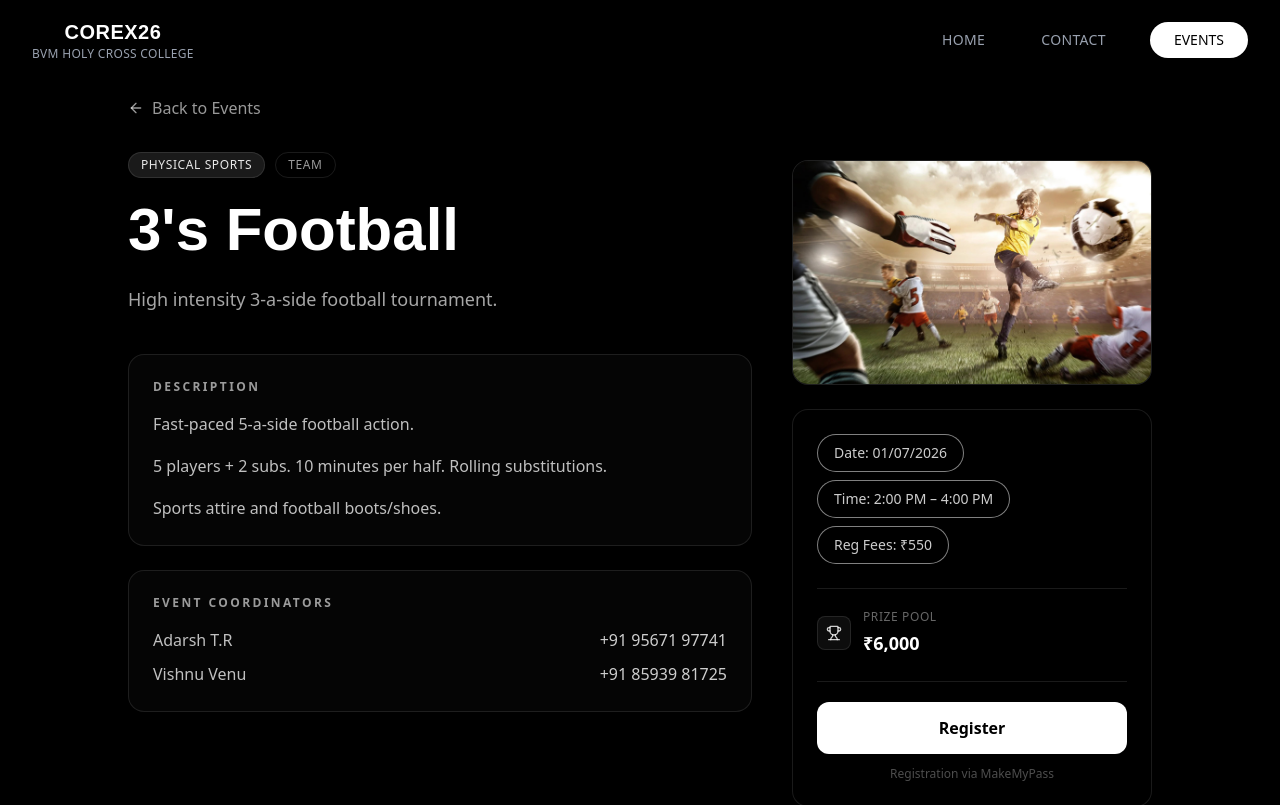
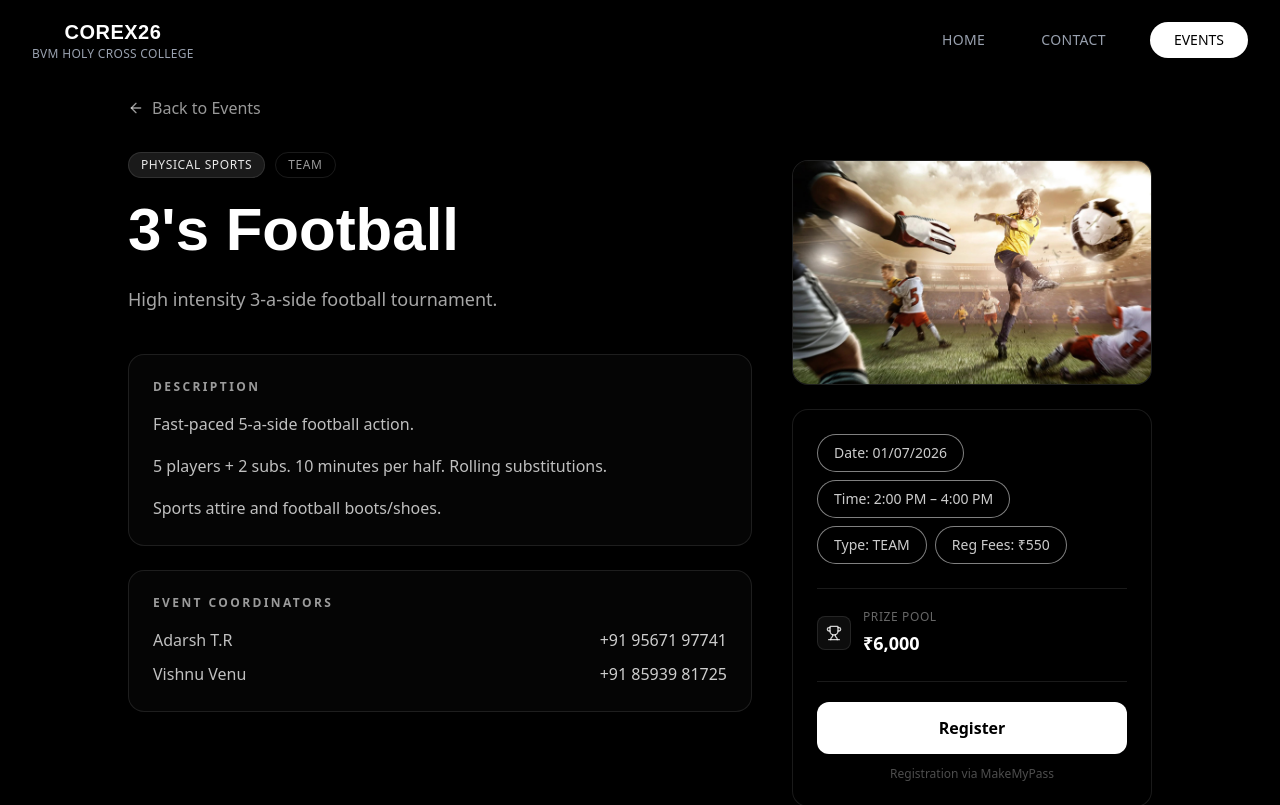
Before and after one commit to JittoJoseph/BVM-TicketingPlatform, a Next.js app: page /events/3s-football in a window 1280 px wide. Shown: the top 805 px of the page. Built offline with nearby package versions, Linux system fonts and the light colour scheme.

Commit message:
feat: Add event type to info card display

```diff
--- a/src/components/event-info-card.tsx
+++ b/src/components/event-info-card.tsx
@@ -55,6 +55,7 @@ function EventInfoCard({ event, variant }: EventInfoCardProps) {
     { label: "Date", value: formattedDates },
     ...(formattedTime ? [{ label: "Time", value: formattedTime }] : []),
     ...(event.duration ? [{ label: "Duration", value: event.duration }] : []),
+    ...(event.tag ? [{ label: "Type", value: event.tag }] : []),
     { label: "Reg Fees", value: event.pricing },
   ];
 
```
